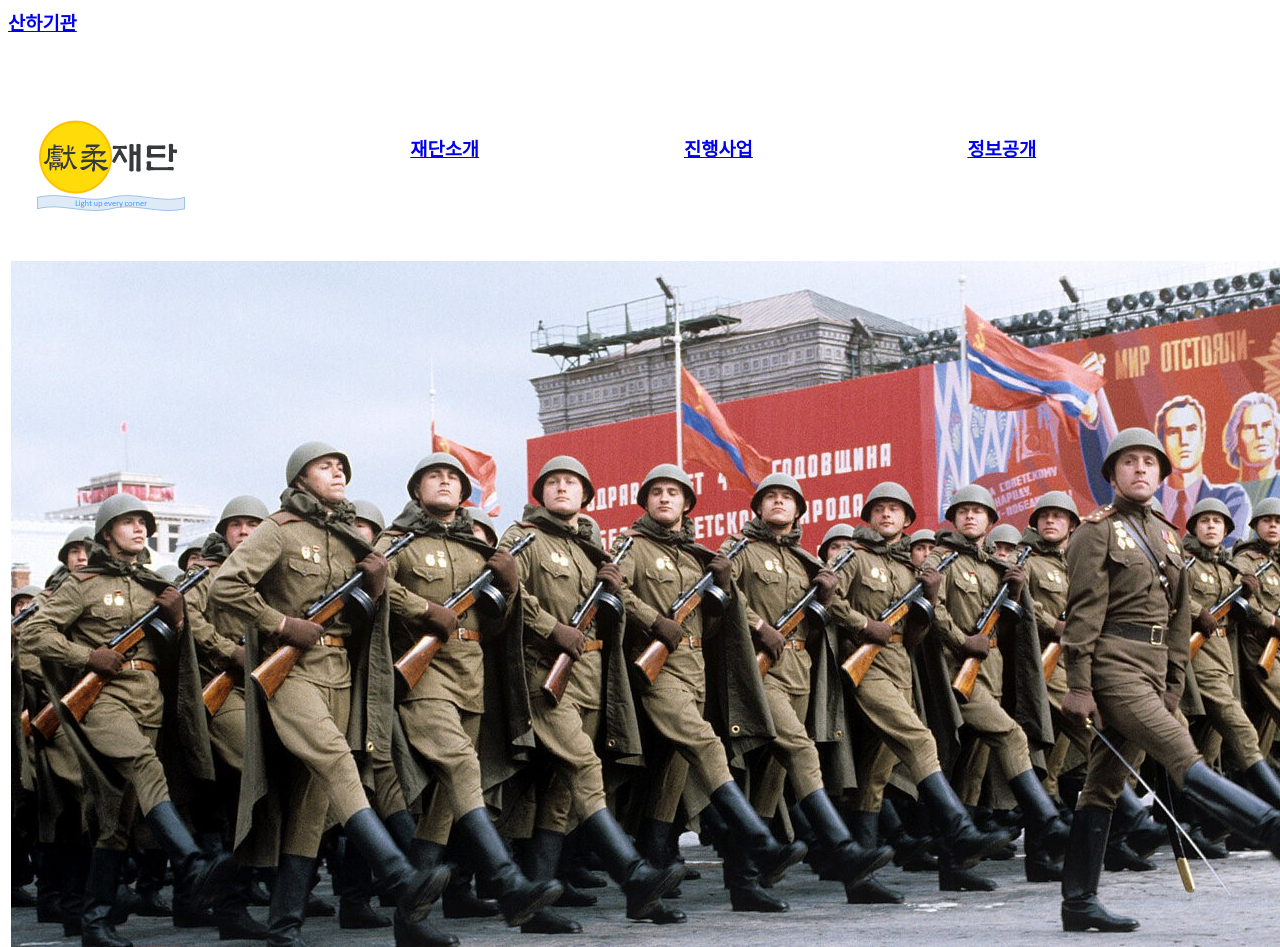
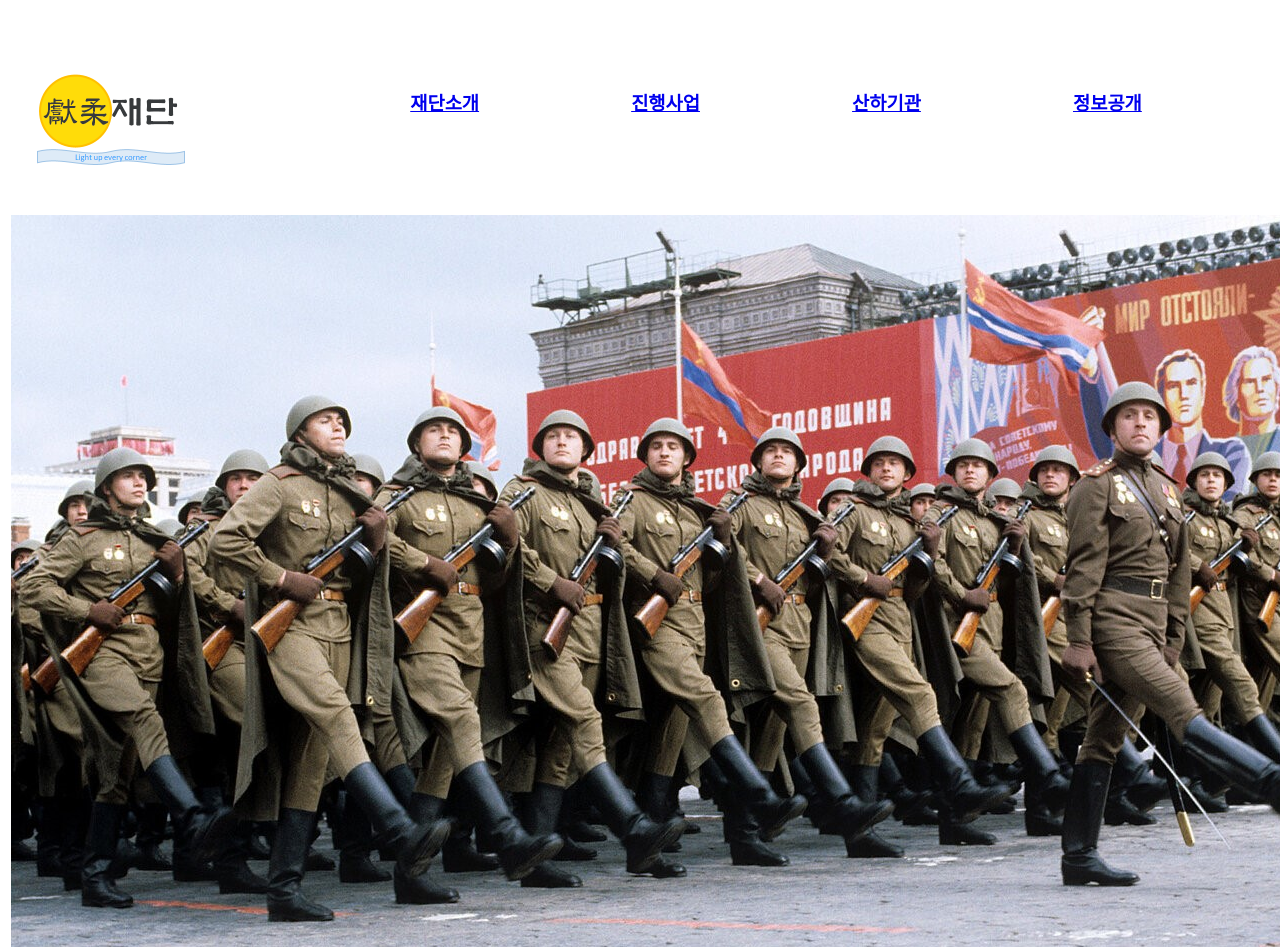
Before and after one commit to EdwardMika/HY-foundation, a plain HTML site: page index.html in a window 1280 px wide. Shown: the top 947 px of the page. Drawn offline with Linux system fonts and the light colour scheme.

Commit message:
Update index.html

```diff
--- a/index.html
+++ b/index.html
@@ -12,8 +12,8 @@
             </td>
             <td><a href="재단소개.html"><h3>재단소개</h3></a></td>
             <td><a href="진행사업.html"><h3>진행사업</h3></a></td>
-            <td></td><a href="산하기관.html"><h3>산하기관</h3></a></td>
-            <td><a href="정보공개.html"><h3>정보공개</h3>    </a></td>
+            <td><a href="산하기관.html"><h3>산하기관</h3></a></td>
+            <td><a href="정보공개.html"><h3>정보공개</h3></a></td>
             <td align="center">
                 <h3>로그인</h3>
                 <h3>회원가입</h3>
```
